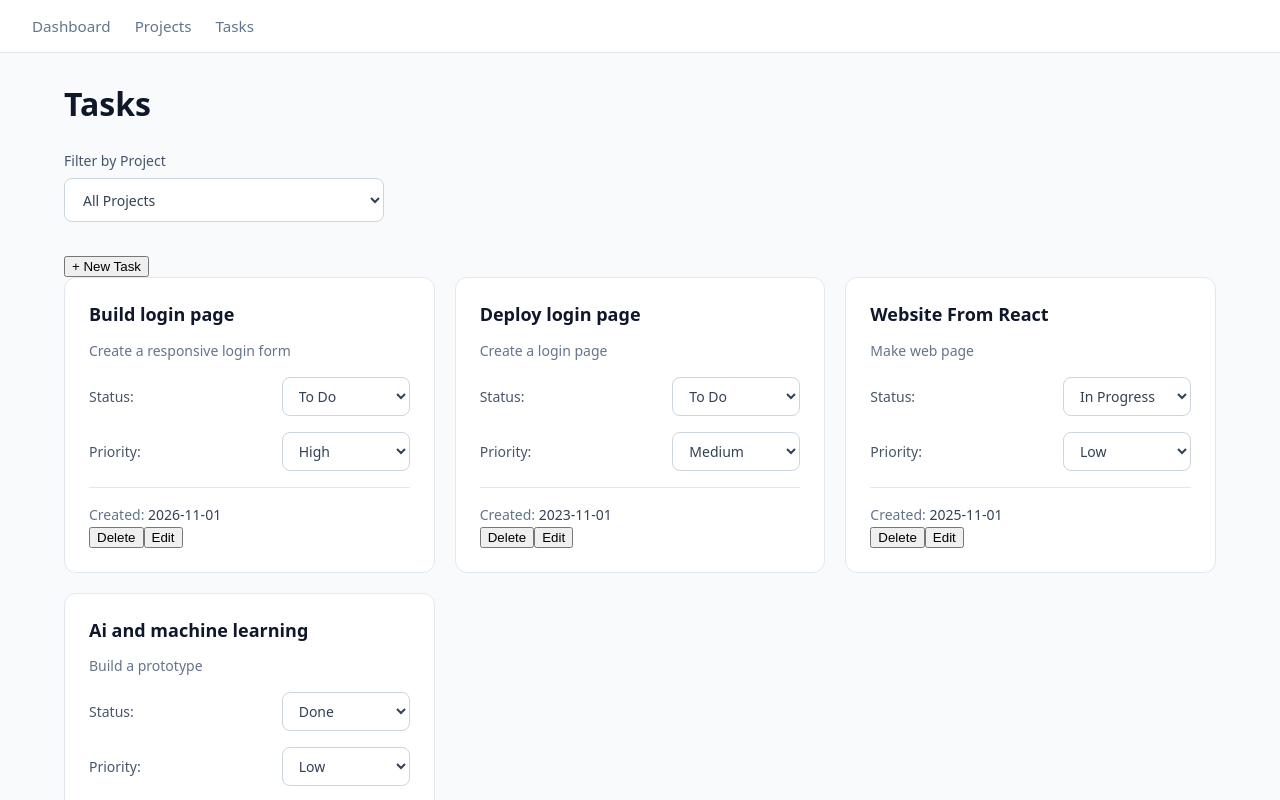
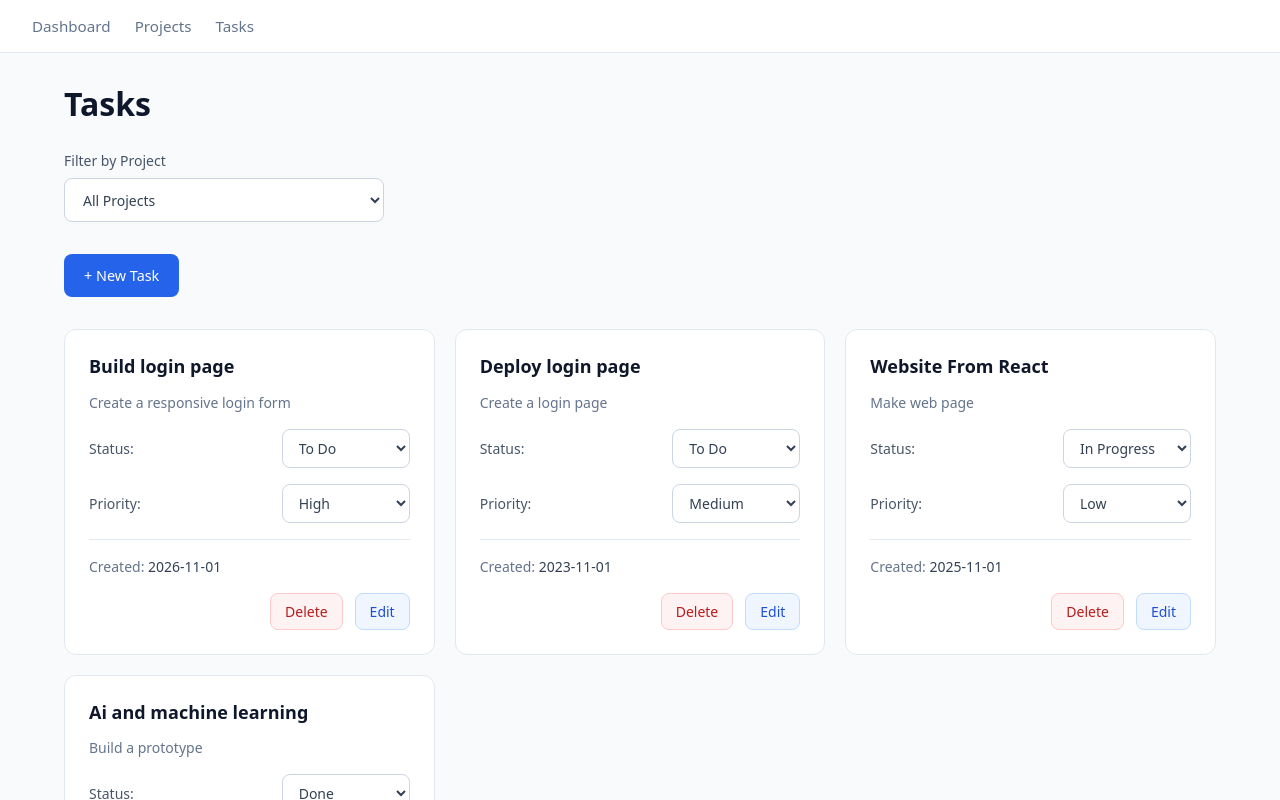
Before and after one commit to Ujjwal-Darnal/Task-Flow, a React (Vite) app: page /tasks in a window 1280 px wide. Shown: the top 800 px of the page. Built offline with nearby package versions, Linux system fonts and the light colour scheme.

Commit message:
style: improve task cards and style task form

```diff
--- a/src/css/TaskCard.css
+++ b/src/css/TaskCard.css
@@ -98,16 +98,6 @@
   transition: border-color 0.2s ease;
 }
 
-/* ===== DISABLED DROPDOWNS ===== */
-
-.task-status select:disabled,
-.task-priority select:disabled {
-  opacity: 1;
-  background-color: #ffffff;
-  color: #475569;
-  -webkit-text-fill-color: #475569;
-  cursor: not-allowed;
-}
 
 /* ===== ENABLED DROPDOWNS ===== */
 
@@ -150,9 +140,58 @@ outline-offset: 2px;
   font-weight: 500;
 }
 
-/* =====================================
-   MOBILE
-===================================== */
+/* task footer ====  */
+.task-footer{
+  display: flex;
+  justify-content: flex-end;
+  gap: 0.75rem;
+  margin-top: 1rem;
+}
+
+/* delete and edit button */
+.delete-task-btn,
+.edit-task-btn {
+  padding: 0.5rem 0.875rem;
+  border-radius: 0.5rem;
+  font-family: inherit;
+  font-size: 0.875rem;
+  font-weight: 500;
+  cursor: pointer;
+  transition: background-color 0.2s ease;
+}
+
+
+.delete-task-btn {
+  background: #fef2f2;
+  color: #b91c1c;
+  border: 1px solid #fecaca;
+}
+
+.delete-task-btn:hover {
+  background: #fee2e2;
+}
+
+.delete-task-btn:focus-visible {
+  outline: 2px solid #b91c1c;
+  outline-offset: 2px;
+}
+
+.edit-task-btn {
+  background: #eff6ff;
+  color: #1d4ed8;
+  border: 1px solid #bfdbfe;
+}
+
+.edit-task-btn:hover {
+  background: #dbeafe;
+}
+
+.edit-task-btn:focus-visible {
+  outline: 2px solid #2563eb;
+  outline-offset: 2px;
+}
+
+/* mobile responsiveness */
 
 @media (max-width: 480px) {
   .task-card {
@@ -165,12 +204,13 @@ outline-offset: 2px;
   }
 }
 
-/* =====================================
-   REDUCED MOTION
-===================================== */
-
+/* reduced motion */
 @media (prefers-reduced-motion: reduce) {
-  .task-card {
+  .task-card,
+  .delete-task-btn,
+  .edit-task-btn,
+  .task-status select,
+  .task-priority select {
     transition: none;
   }
 }
--- a/src/css/TasksPage.css
+++ b/src/css/TasksPage.css
@@ -1,16 +1,15 @@
 
-/* =====================================
-   TASKS PAGE
-===================================== */
+
 
 .tasks-page {
   width: 100%;
   max-width: 75rem;
   margin: 0 auto;
   padding: 2rem 1.5rem;
+  box-sizing: border-box;
 }
 
-/* ===== PAGE HEADING ===== */
+
 
 .tasks-page h1 {
   margin: 0 0 1.75rem;
@@ -20,9 +19,7 @@
   line-height: 1.2;
 }
 
-/* =====================================
-   PROJECT FILTER
-===================================== */
+/* task filter  */
 
 .tasks-filter {
   display: flex;
@@ -43,6 +40,7 @@
   max-width: 20rem;
   min-height: 2.75rem;
   padding: 0.65rem 0.875rem;
+  box-sizing: border-box;
 
   border: 1px solid #cbd5e1;
   border-radius: 0.5rem;
@@ -65,10 +63,153 @@
   outline-offset: 2px;
 }
 
-/* =====================================
-   TASK GRID
-===================================== */
+/* new task / cancel button */
 
+.new-task-btn {
+  display: inline-flex;
+  align-items: center;
+  justify-content: center;
+  gap: 0.5rem;
+
+  margin-bottom: 2rem;
+  padding: 0.75rem 1.25rem;
+
+  background: #2563eb;
+  color: #ffffff;
+  border: none;
+  border-radius: 0.5rem;
+
+  font-family: inherit;
+  font-size: 0.9rem;
+  font-weight: 500;
+
+  cursor: pointer;
+  white-space: nowrap;
+  transition: background-color 0.2s ease;
+}
+
+.new-task-btn:hover {
+  background: #1d4ed8;
+}
+
+.new-task-btn:focus-visible {
+  outline: 3px solid #93c5fd;
+  outline-offset: 3px;
+}
+
+/* task form  */
+
+.create-task-form {
+  display: flex;
+  flex-direction: column;
+  gap: 1rem;
+
+  width: 100%;
+  max-width: 37.5rem;
+  padding: 1.5rem;
+  margin-bottom: 2rem;
+
+  background: #ffffff;
+  border: 1px solid #e2e8f0;
+  border-radius: 0.75rem;
+  box-shadow: 0 4px 12px rgba(0, 0, 0, 0.04);
+}
+
+
+
+.create-task-form h2 {
+  margin: 0;
+  color: #0f172a;
+  font-size: 1.25rem;
+  font-weight: 600;
+}
+
+
+
+.create-task-form label {
+  color: #334155;
+  font-size: 0.875rem;
+  font-weight: 500;
+}
+
+
+
+.create-task-form input,
+.create-task-form textarea,
+.create-task-form select {
+  width: 100%;
+  min-width: 0;
+  padding: 0.75rem 1rem;
+  box-sizing: border-box;
+
+  border: 1px solid #cbd5e1;
+  border-radius: 0.5rem;
+  background: #ffffff;
+
+  color: #0f172a;
+  font-family: inherit;
+  font-size: 0.9rem;
+}
+
+
+
+.create-task-form input:hover,
+.create-task-form textarea:hover,
+.create-task-form select:hover {
+  border-color: #2563eb;
+}
+
+
+
+.create-task-form input:focus,
+.create-task-form textarea:focus,
+.create-task-form select:focus {
+  outline: none;
+  border-color: #2563eb;
+  box-shadow: 0 0 0 3px rgba(37, 99, 235, 0.12);
+}
+
+
+
+.create-task-form textarea {
+  min-height: 7rem;
+  resize: vertical;
+  line-height: 1.5;
+}
+
+
+.create-task-form select {
+  cursor: pointer;
+}
+/* task button */
+
+.create-task-submit {
+  align-self: flex-start;
+  padding: 0.75rem 1.25rem;
+
+  background: #2563eb;
+  color: #ffffff;
+  border: none;
+  border-radius: 0.5rem;
+
+  font-family: inherit;
+  font-size: 0.9rem;
+  font-weight: 500;
+
+  cursor: pointer;
+  transition: background-color 0.2s ease;
+}
+
+.create-task-submit:hover {
+  background: #1d4ed8;
+}
+
+.create-task-submit:focus-visible {
+  outline: 3px solid #93c5fd;
+  outline-offset: 3px;
+}
+
+/* task grid  */
 .tasks-grid {
   display: grid;
   grid-template-columns: repeat(
@@ -79,15 +220,14 @@
   align-items: stretch;
 }
 
-/* =====================================
-   EMPTY STATE
-===================================== */
+/* empty state */
 
 .tasks-grid > p {
   grid-column: 1 / -1;
   width: 100%;
   margin: 0;
   padding: 3rem 1.5rem;
+  box-sizing: border-box;
 
   background-color: #ffffff;
   border: 1px dashed #cbd5e1;
@@ -99,9 +239,7 @@
   text-align: center;
 }
 
-/* =====================================
-   MOBILE
-===================================== */
+/* mobile respoinsiveness */
 
 @media (max-width: 480px) {
   .tasks-page {
@@ -122,6 +260,18 @@
     max-width: none;
   }
 
+  .new-task-btn {
+    width: 100%;
+  }
+
+  .create-task-form {
+    padding: 1.25rem;
+  }
+
+  .create-task-submit {
+    width: 100%;
+  }
+
   .tasks-grid {
     gap: 1rem;
   }
@@ -130,3 +280,13 @@
     padding: 2.5rem 1rem;
   }
 }
+
+/* reduced motion  */
+
+@media (prefers-reduced-motion: reduce) {
+  .new-task-btn,
+  .create-task-submit,
+  .tasks-filter select {
+    transition: none;
+  }
+}
```
